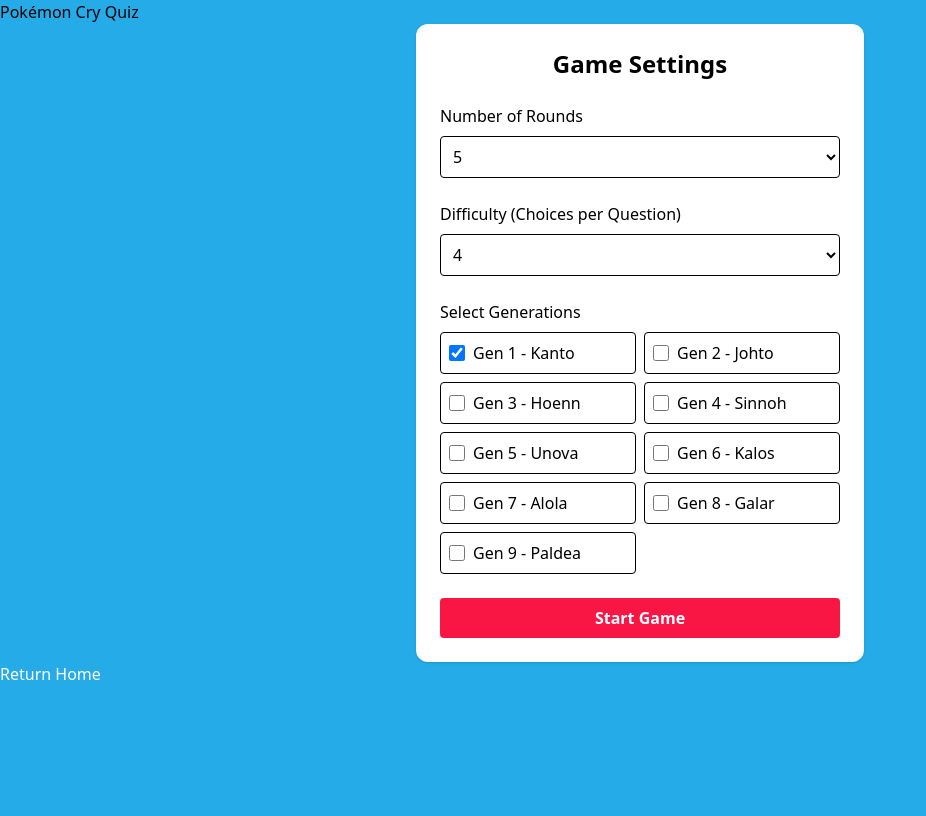
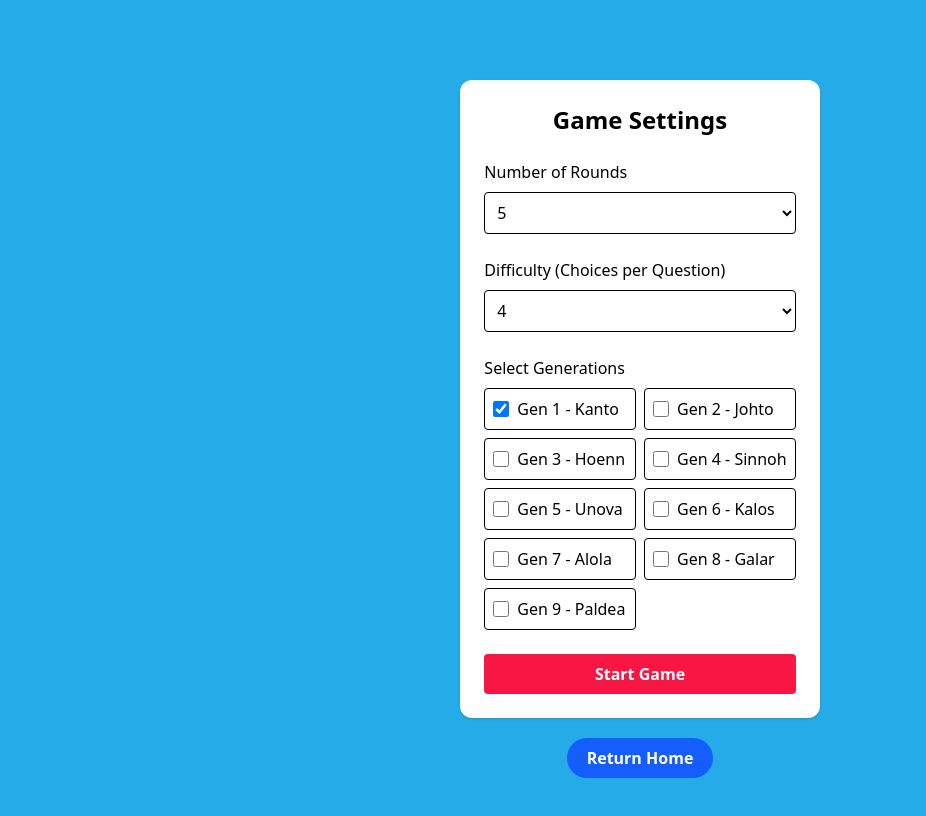
Before and after one commit to RAbeyrathna/pokemon-quiz, a Next.js app: page /game in a window 1280 px wide. Shown: the top 816 px of the page, without its empty margins (0-926 px from the left). Built offline with nearby package versions, Linux system fonts and the light colour scheme.

Commit message:
feat: Style return home button and center justify settings

```diff
--- a/src/app/game/page.tsx
+++ b/src/app/game/page.tsx
@@ -38,10 +38,12 @@
   if (!gameStarted) {
     // Show Settings form first, no game yet
     return (
-      <div>
-        <h1>Pokémon Cry Quiz</h1>
+      <div className="relative min-h-screen flex flex-col items-center justify-center p-8 sm:p-20 font-sans">
         <Settings onStart={onStart} />
-        <button className="text-white" onClick={() => router.push("/")}>
+        <button
+          className="px-5 py-2 mt-5 rounded-full bg-blue-600 hover:bg-blue-700 text-white font-semibold transition-colors"
+          onClick={() => router.push("/")}
+        >
           Return Home
         </button>
       </div>
```
